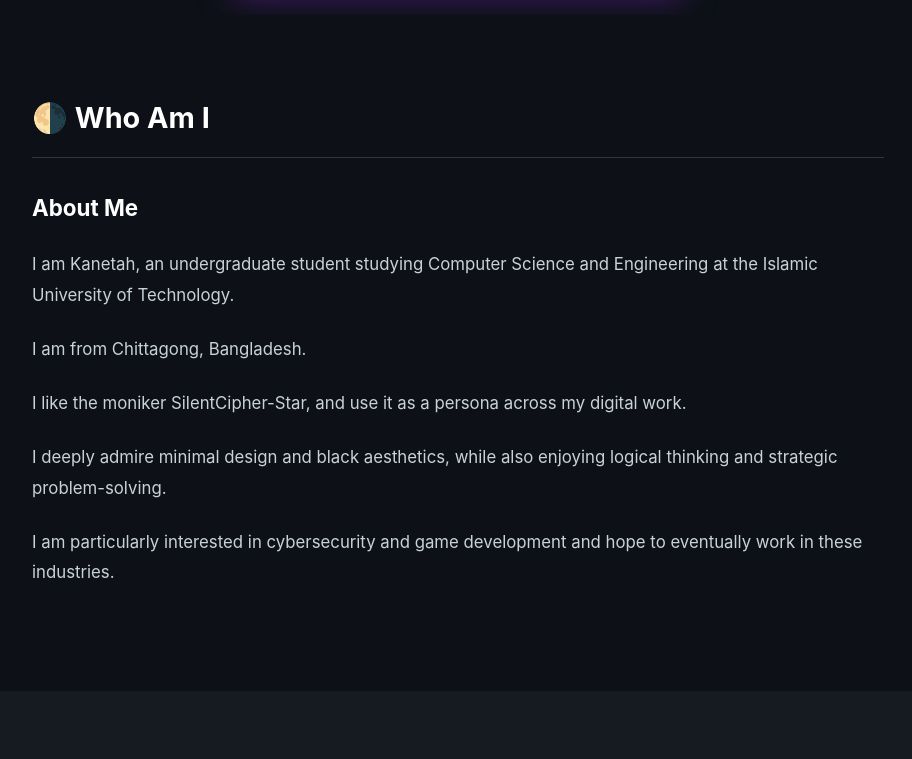
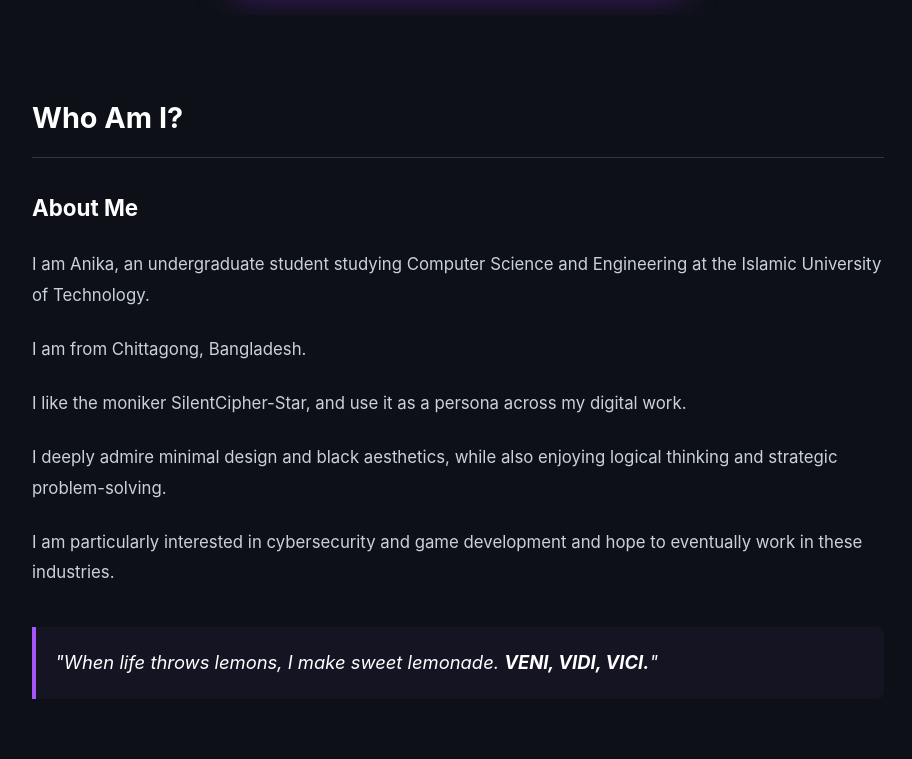
Before and after one commit to SilentCipher-Star/SilentCipher-Star.github.io, a plain HTML site: page index.html in a window 1280 px wide. Shown: the part 981-1740 px from the top of the page, without its empty margins (182-1094 px from the left). Drawn offline with Linux system fonts and the light colour scheme.

Commit message:
Update index.html

```diff
--- a/index.html
+++ b/index.html
@@ -43,16 +43,16 @@
                 </div>
             </div>
         </section>
+<!-- About Section -->
+        <section id="about" class="container">
+            <h2 class="section-title">Who Am I?</h2>
+            <hr class="divider">
 
-        <!-- About Section -->
-        <section id="about" class="container">
-            <h2 class="section-title">🌗 Who Am I</h2>
-            <hr class="divider">
             <h3 style="color: #ffffff; margin-bottom: 1.5rem; font-size: 1.4rem;">About Me</h3>
 
             <div style="color: var(--text-primary); font-size: 1.05rem; line-height: 1.8;">
                 <p style="margin-bottom: 1.5rem;">
-                    I am Kanetah, an undergraduate student studying Computer Science and Engineering at the Islamic University of Technology.
+                    I am Anika, an undergraduate student studying Computer Science and Engineering at the Islamic University of Technology.
                 </p>
 
                 <p style="margin-bottom: 1.5rem;">
@@ -70,6 +70,10 @@
                 <p style="margin-bottom: 1.5rem;">
                     I am particularly interested in cybersecurity and game development and hope to eventually work in these industries.
                 </p>
+
+                <blockquote style="border-left: 4px solid var(--purple-accent); padding: 1.2rem; margin: 2.5rem 0 1rem 0; font-style: italic; color: #ffffff; background: rgba(168, 85, 247, 0.05); border-radius: 0 8px 8px 0; font-size: 1.15rem;">
+                    "When life throws lemons, I make sweet lemonade. <strong>VENI, VIDI, VICI.</strong>"
+                </blockquote>
             </div>
         </section>
 
```
